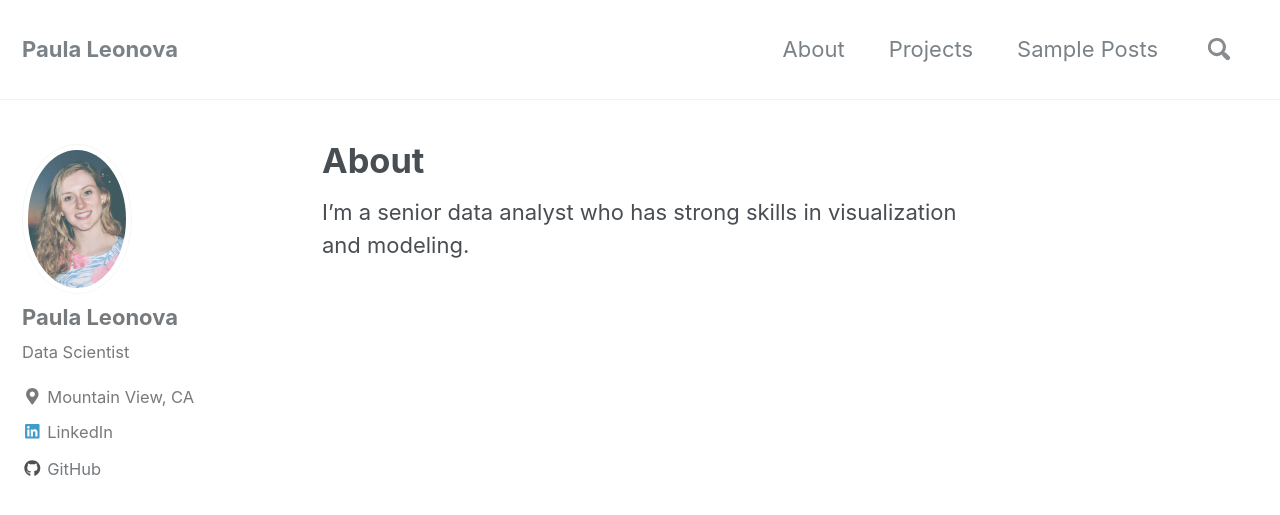
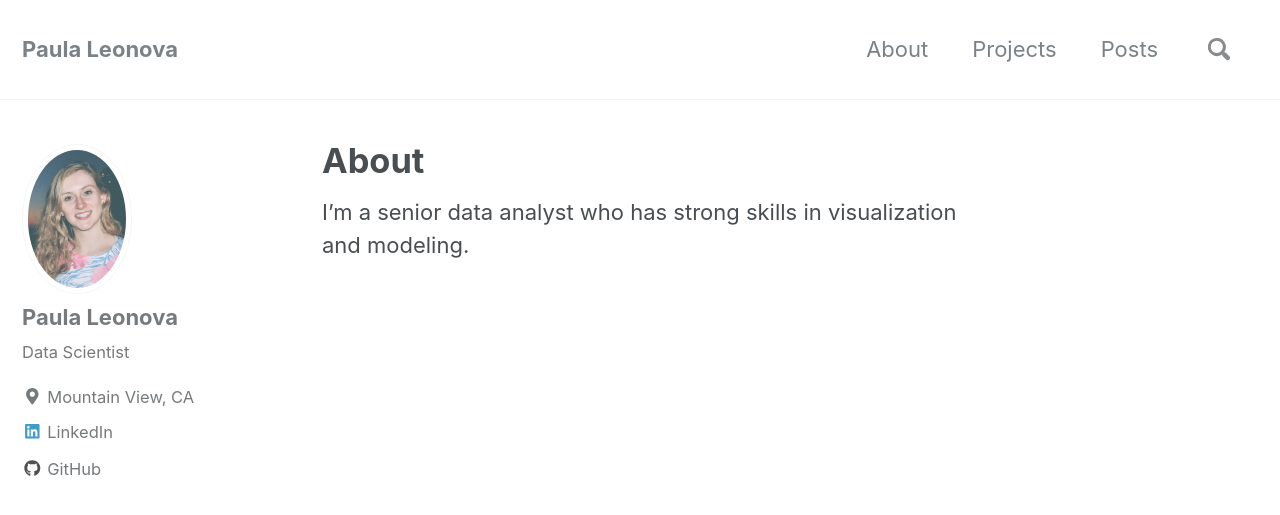
Before and after one commit to pleonova/pleonova.github.io, a Jekyll site: the page built from _pages/about.md, in a window 1280 px wide and 900 px high. Shown: the top 515 px of the window. Built offline with Jekyll 4.4.1, drawn with Linux system fonts in a browser that asks for light colours; nearby versions of some CDN libraries.

Commit message:
Change title of sample postsin the navigation

```diff
--- a/_data/navigation.yml
+++ b/_data/navigation.yml
@@ -8,7 +8,7 @@ main:
   #  url: /posts/
   # - title: "About"
   #   url: https://mmistakes.github.io/minimal-mistakes/about/
-  - title: "Sample Posts"
+  - title: "Posts"
     url: /year-archive/
   # - title: "Sample Collections"
   #   url: /collection-archive/
```
